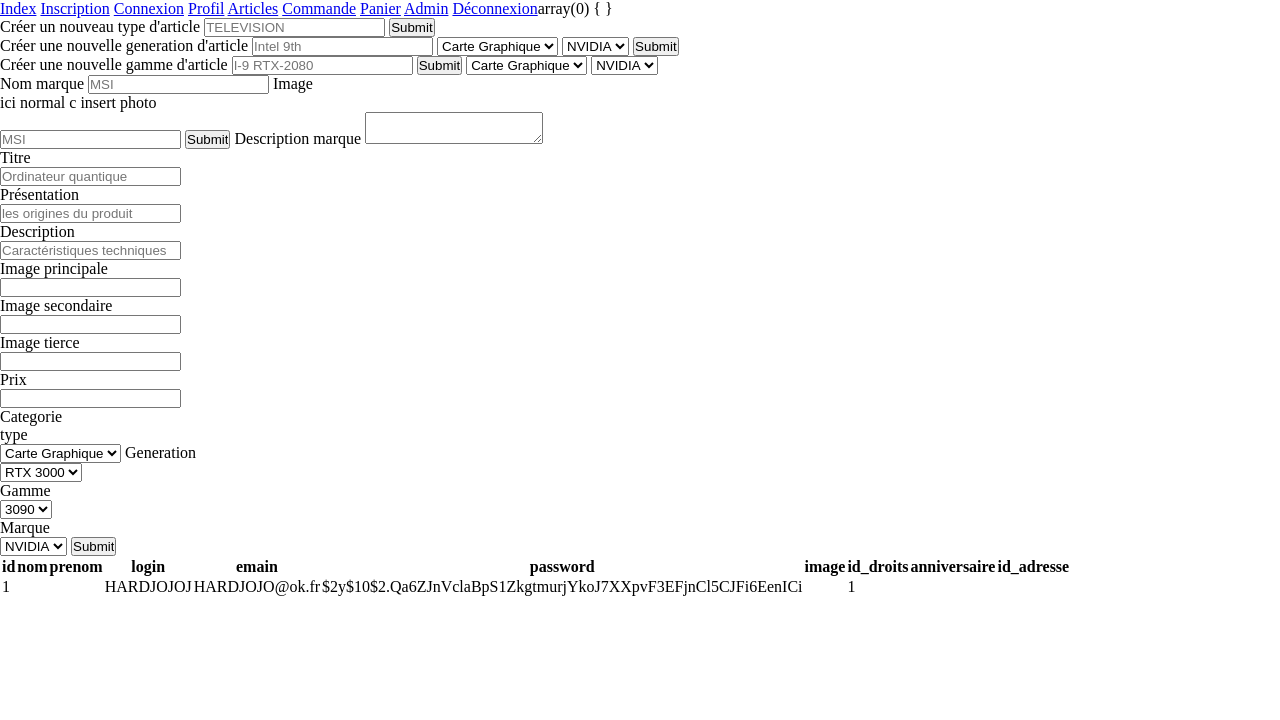
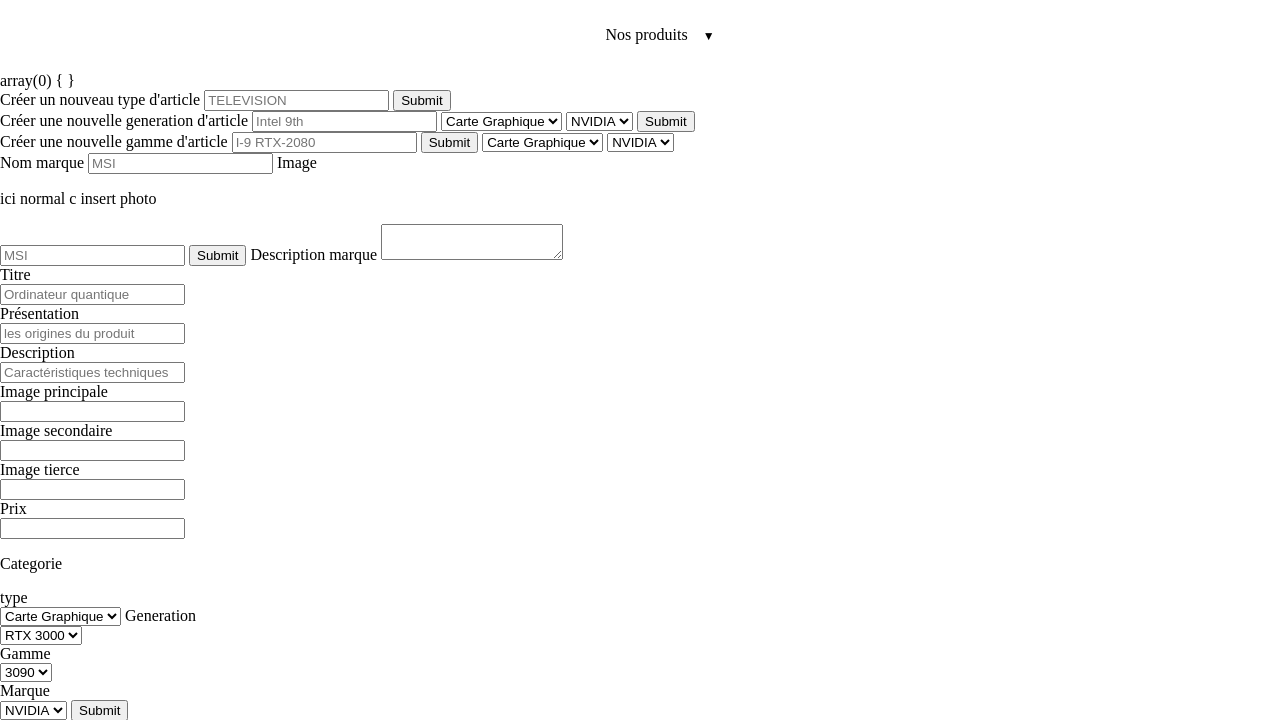
Before and after one commit to joris-verguldezoone/boutique, a PHP site: page /view/admin.php in a window 1280 px wide. Shown: the top 720 px of the page. Run offline with PHP 8.4, Linux system fonts and the light colour scheme; data comes from the database, SQL or seed files in the repository.

Commit message:
Ajout des articles + avancée du burger menu

```diff
--- a/css/header.css
+++ b/css/header.css
@@ -1,4 +1,74 @@
-*{
+@font-face {
+    font-family: "gaming.ttf";
+    src: url("../fonts/gaming.ttf");
+}
+
+body
+{
     margin: 0;
     padding: 0;
 }
+
+nav{
+    width: 100%;
+    margin: 0 auto;
+    background-color: white;
+    position: sticky;
+    top: 0px;
+}
+
+nav ul{
+    list-style-type: none;
+    display: flex;
+}
+
+nav ul li{
+    flex: 1 1 auto;
+    text-align: center;
+    position: relative;
+}
+
+nav a{
+    display: block;
+    text-decoration: none;
+    color: black;
+    border-bottom: 2px solid transparent;
+    padding: 10px 0px;
+}
+
+nav a:hover{
+    color: orange;
+    border-bottom: 2px solid gold;
+}
+
+.sous{
+    display: none;
+    box-shadow: 0px 1px 2px #CCC;
+    background-color: white;
+    position: absolute;
+    width: 100%;
+    z-index: 1000;
+}
+nav > ul li:hover .sous{
+    display: flex;
+    flex-flow: column wrap;
+}
+.sous li{
+    flex: 1 1 auto;
+    text-align: left;
+}
+.sous a{
+    padding: 10px;
+    border-bottom: none;
+}
+.sous a:hover{
+    border-bottom: none;
+    background-color: RGBa(200,200,200,0.1);
+}
+.deroulant > a::after{
+    content:" ▼";
+    font-size: 12px;
+}
+
+.deroulant_compo > a::after{
+}
--- a/libraries/Controller/Display.php
+++ b/libraries/Controller/Display.php
@@ -21,7 +21,7 @@ class Display{
             echo "<form action='article.php' method='get' class='form_composant'>";
             echo "<button type='submit' name='".$value[2]."' class='buttom_comp'>";
             // echo $value[0]; // peut etre en hidden input
-            echo "<p class='typo_comp'>".$value[1]."</p>";
+            echo "<p class='typo_comp'><u>".$value[1]."</u></p>";
             echo "<img src='$value[2]' class='dimension_image'>
                 </button>";
             echo "</form>";
--- a/require/html_/header.php
+++ b/require/html_/header.php
@@ -14,9 +14,7 @@ echo "
 </head>
 <body>
     <header>
-
-
-
+<!--
 <a class='a_header' href='$index'>Index</a>
 
 <a class='a_header' href='$inscription'>Inscription</a>
@@ -29,6 +27,29 @@ echo "
 <a class='a_header' href='$panier'>Panier</a>
 
 <a class='a_header' href='$admin'>Admin</a>
-<a class='a_header' href='$deconnexion'>Déconnexion</a>";
+<a class='a_header' href='$deconnexion'>Déconnexion</a>-->
+<nav>
+  <ul>
+    <li class='deroulant'><a href='#'>Nos produits &ensp;</a>
+        <ul class='sous'>
+            <li class='deroulant_compo'><a href='#'>Nos composants &#9658;</a>
+        <li><a href='#'>Carte Graphique</a></li>
+        <li><a href='#'>Processeur</a></li>
+        <li><a href='#'>Stockage</a></li>
+        <li><a href='#'>RAM</a></li>
+        <li><a href='#'>Ecran</a></li>
+        <li><a href='#'>PC Portable</a></li>
+        <li><a href='#'>PC Fixe</a></li>
+        <li><a href='#'>Alimentation</a></li>
+        <li><a href='#'>Carte mère</a></li>
+
+
+      </ul>
+    </li>
+  </ul>
+</nav>
+
+
+";
 
 ?>
```
Also changed, not shown: css/articles.css (+6 -1 lines).
